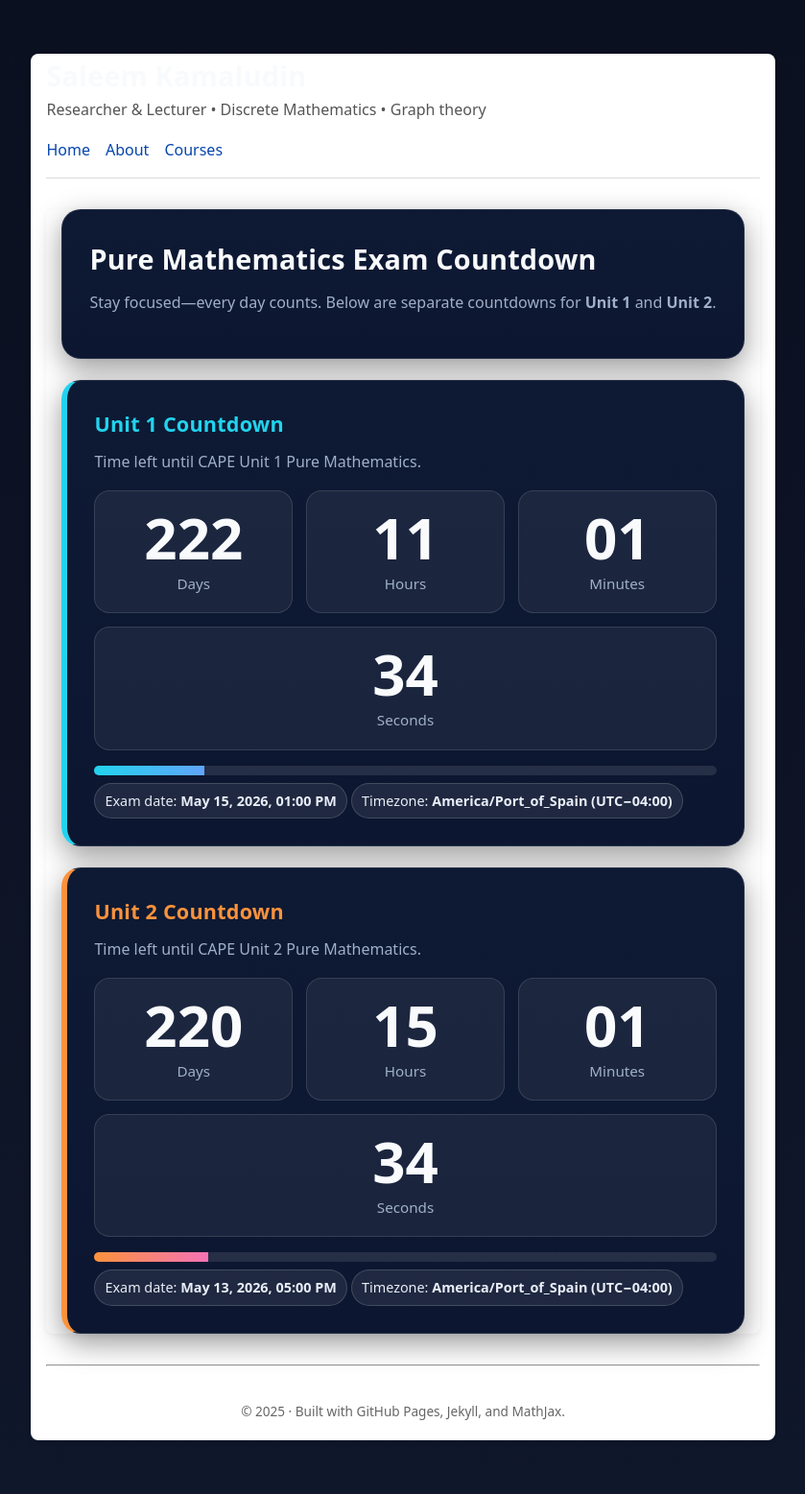
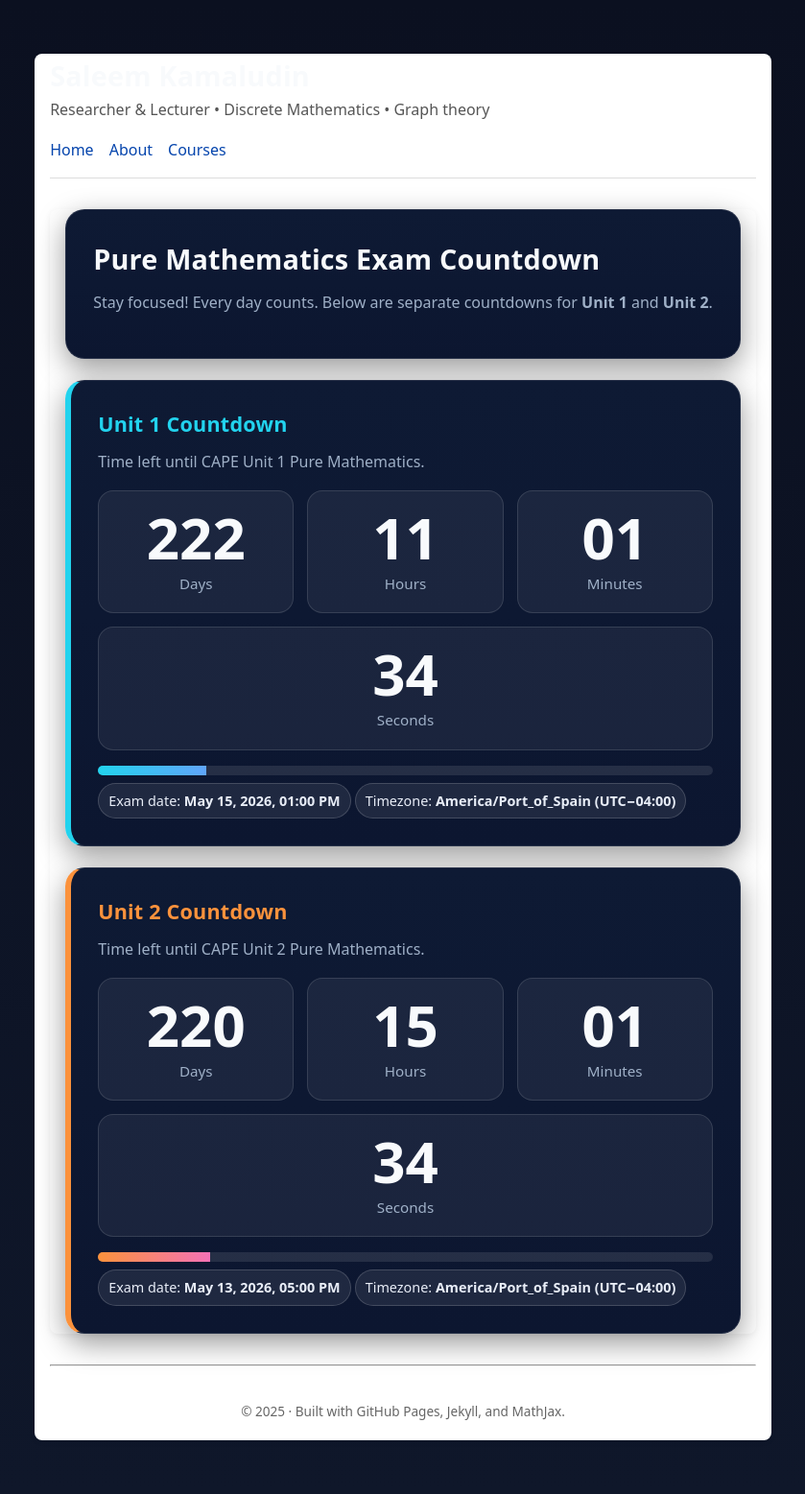
Before and after one commit to SaleemKamaludin/SaleemKamaludin.github.io, a Jekyll site: the page built from countdown/pure-math/index.html, in a window 1280 px wide. Shown: the whole page at 96% size, without its empty margins (220-1059 px from the left). Built offline with Jekyll 4.4.1, drawn with Linux system fonts in a browser that asks for light colours.

Commit message:
Update index.html

```diff
--- a/countdown/pure-math/index.html
+++ b/countdown/pure-math/index.html
@@ -60,7 +60,7 @@ title: Pure Mathematics Exam Countdown
   <main class="wrap">
     <div class="card">
       <h1>Pure Mathematics Exam Countdown</h1>
-      <p class="sub">Stay focused—every day counts. Below are separate countdowns for <strong>Unit 1</strong> and <strong>Unit 2</strong>.</p>
+      <p class="sub">Stay focused! Every day counts. Below are separate countdowns for <strong>Unit 1</strong> and <strong>Unit 2</strong>.</p>
     </div>
 
     <section class="stack">
```
